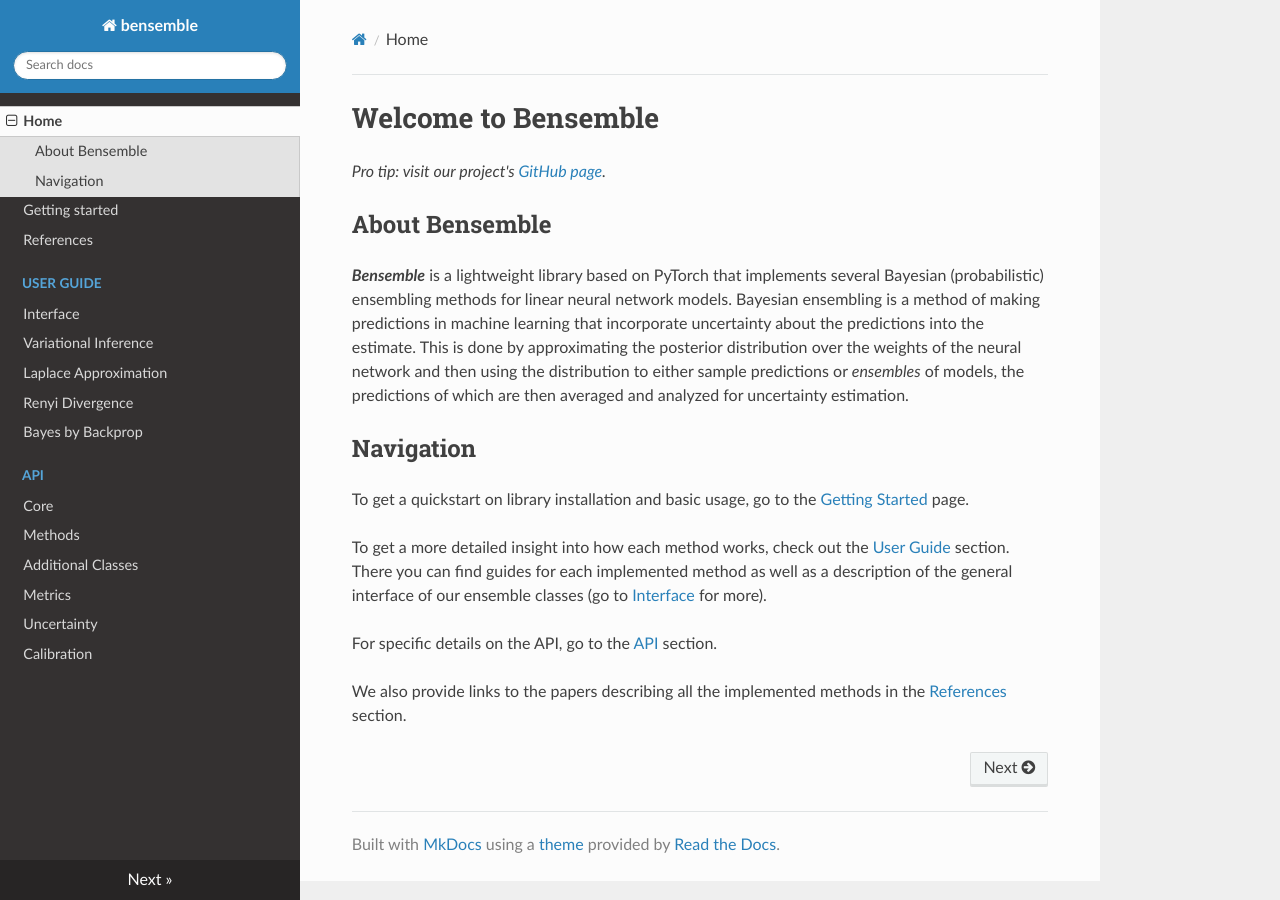
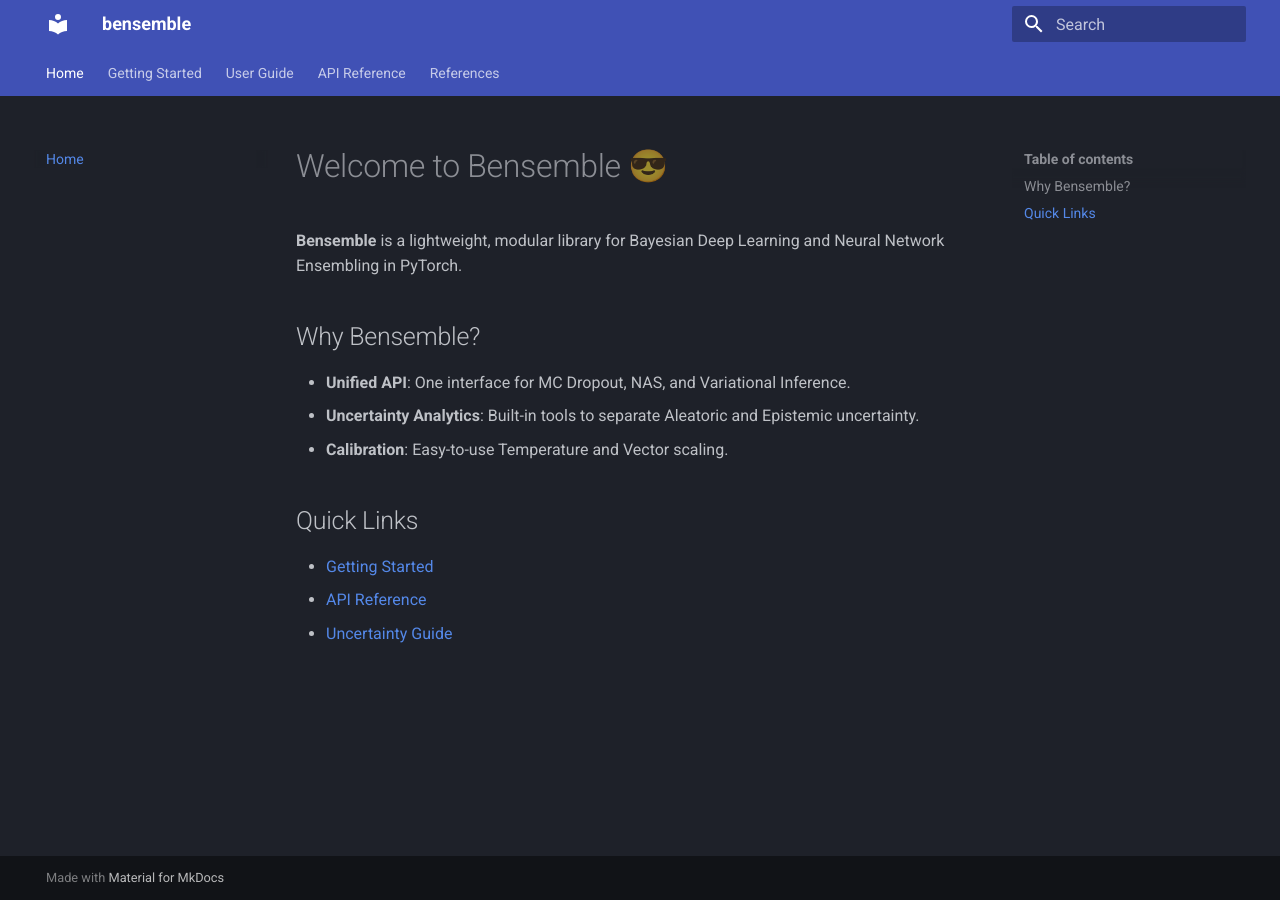
Before and after one commit to intsystems/bensemble, an MkDocs documentation site: the page built from docs/docs/index.md, in a window 1280 px wide. Built offline with MkDocs 1.6.1 and Material for MkDocs 9.7.7, drawn with Linux system fonts in a browser that asks for light colours; nearby versions of some CDN libraries.

Commit message:
docs: update docs

```diff
--- a/docs/docs/index.md
+++ b/docs/docs/index.md
@@ -1,17 +1,15 @@
-# Welcome to Bensemble
+# Welcome to Bensemble 😎
 
-*Pro tip: visit our project's [GitHub page](https://github.com/intsystems/bensemble).*
+**Bensemble** is a lightweight, modular library for Bayesian Deep Learning and Neural Network Ensembling in PyTorch.
 
-## About Bensemble
+## Why Bensemble?
 
-***Bensemble*** is a lightweight library based on PyTorch that implements several Bayesian (probabilistic) ensembling methods for linear neural network models. Bayesian ensembling is a method of making predictions in machine learning that incorporate uncertainty about the predictions into the estimate. This is done by approximating the posterior distribution over the weights of the neural network and then using the distribution to either sample predictions or *ensembles* of models, the predictions of which are then averaged and analyzed for uncertainty estimation.
+- **Unified API**: One interface for MC Dropout, NAS, and Variational Inference.
+- **Uncertainty Analytics**: Built-in tools to separate Aleatoric and Epistemic uncertainty.
+- **Calibration**: Easy-to-use Temperature and Vector scaling.
 
-## Navigation
+## Quick Links
 
-To get a quickstart on library installation and basic usage, go to the [Getting Started](getting-started) page.
-
-To get a more detailed insight into how each method works, check out the [User Guide](user-guide/interface) section. There you can find guides for each implemented method as well as a description of the general interface of our ensemble classes (go to [Interface](user-guide/interface) for more).
-
-For specific details on the API, go to the [API](api/methods) section.
-
-We also provide links to the papers describing all the implemented methods in the [References](references) section.
+- [Getting Started](getting-started.md)
+- [API Reference](api/core.md)
+- [Uncertainty Guide](user-guide/uncertainty-analysis.md)
--- /dev/null
+++ b/docs/docs/javascripts/mathjax.js
@@ -0,0 +1,12 @@
+window.MathJax = {
+    tex: {
+        inlineMath: [["\\(", "\\)"]],
+        displayMath: [["\\[", "\\]"]],
+        processEscapes: true,
+        processEnvironments: true
+    },
+    options: {
+        ignoreHtmlClass: ".*|",
+        processHtmlClass: "arithmatex"
+    }
+};
--- a/docs/mkdocs.yml
+++ b/docs/mkdocs.yml
@@ -1,29 +1,28 @@
 site_name: bensemble
 site_url: https://intsystems.github.io/bensemble/
-theme: readthedocs
+
+theme:
+  name: material
+  palette:
+    scheme: slate
+  features:
+    - navigation.tabs
+
 nav:
   - Home: index.md
-  - Getting started: getting-started.md
+  - Getting Started: getting-started.md
+  - User Guide:
+      - Basic Concepts: user-guide/basic-concepts.md
+      - Building Ensembles: user-guide/building-ensembles.md
+      - Uncertainty Analysis: user-guide/uncertainty-analysis.md
+      - Calibration: user-guide/calibration.md
+  - API Reference:
+      - Core & Ensemble: api/core.md
+      - Layers: api/layers.md
+      - Search Algorithms: api/search.md
+      - Metrics: api/metrics.md
+      - Uncertainty Utils: api/uncertainty.md
   - References: references.md
-  - User Guide:
-    - Interface: user-guide/interface.md
-    - Variational Inference: user-guide/variational-inference.md
-    - Laplace Approximation: user-guide/laplace-approximation.md
-    - Renyi Divergence: user-guide/renyi-divergence.md
-    - Bayes by Backprop: user-guide/bayes-by-backprop.md
-  - API:
-    - Core: api/core.md
-    - Methods: api/methods.md
-    - Additional Classes: api/additional-classes.md
-    - Metrics: api/metrics.md
-    - Uncertainty: api/uncertainty.md
-    - Calibration: api/calibration.md
-
-extra_javascript:
-  - https://cdnjs.cloudflare.com/ajax/libs/mathjax/2.7.0/MathJax.js?config=TeX-AMS-MML_HTMLorMML
-
-markdown_extensions:
-  - mdx_math
 
 plugins:
   - search
@@ -33,3 +32,17 @@
           paths: [".."]
           options:
             docstring_style: google
+            show_root_heading: true
+
+markdown_extensions:
+  - pymdownx.arithmatex:
+      generic: true
+  - pymdownx.highlight:
+      anchor_linenums: true
+  - pymdownx.inlinehilite
+  - pymdownx.snippets
+
+extra_javascript:
+  - javascripts/mathjax.js
+  - https://polyfill.io/v3/polyfill.min.js?features=es6
+  - https://cdn.jsdelivr.net/npm/mathjax@3/es5/tex-mml-chtml.js
```
Also changed, not shown: docs/docs/api/core.md (+8 -185 lines), docs/docs/api/layers.md (added, +15 -0 lines), docs/docs/api/metrics.md (+3 -1 lines), docs/docs/api/search.md (added, +12 -0 lines), docs/docs/user-guide/basic-concepts.md (added, +12 -0 lines), docs/docs/user-guide/calibration.md (added, +11 -0 lines), docs/docs/user-guide/interface.md (deleted, +0 -35 lines), docs/docs/user-guide/renyi-divergence.md (deleted, +0 -86 lines), docs/docs/user-guide/uncertainty-analysis.md (added, +15 -0 lines), docs/docs/user-guide/variational-inference.md (deleted, +0 -82 lines), docs/docs/user-guide/building-ensembles.md (added), 2 other files.
